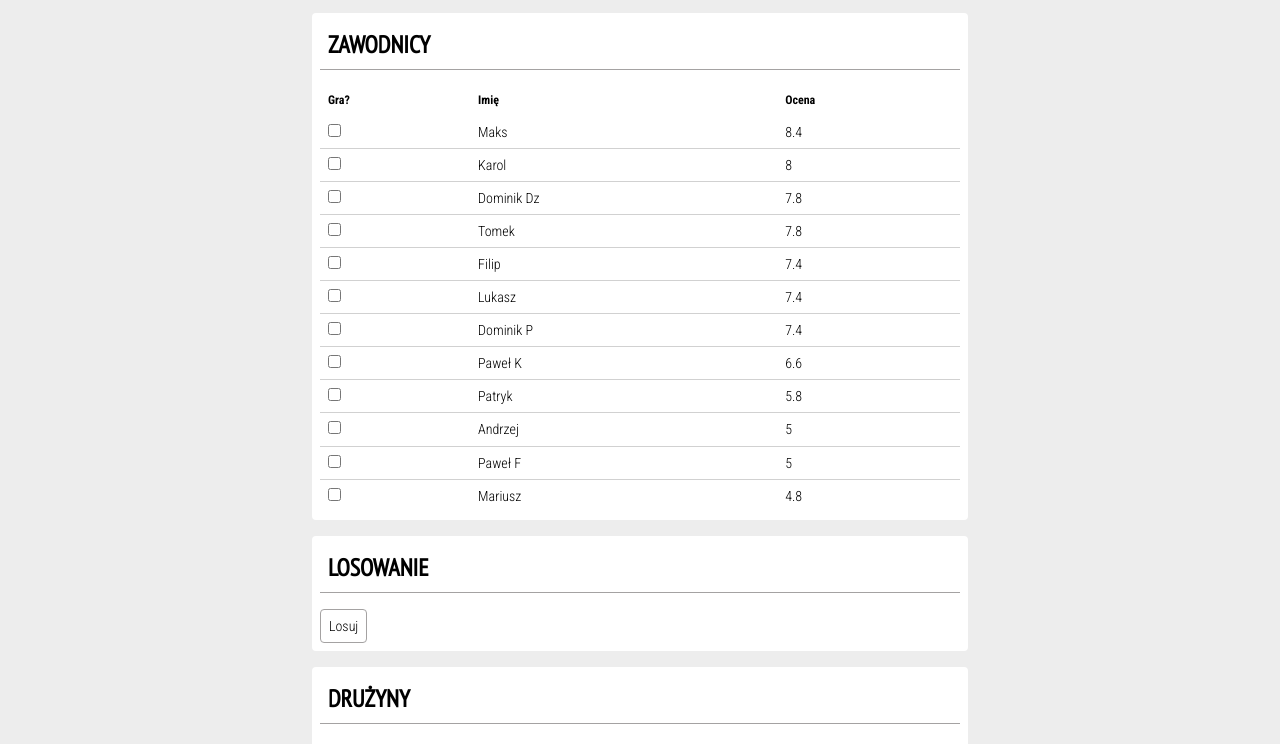
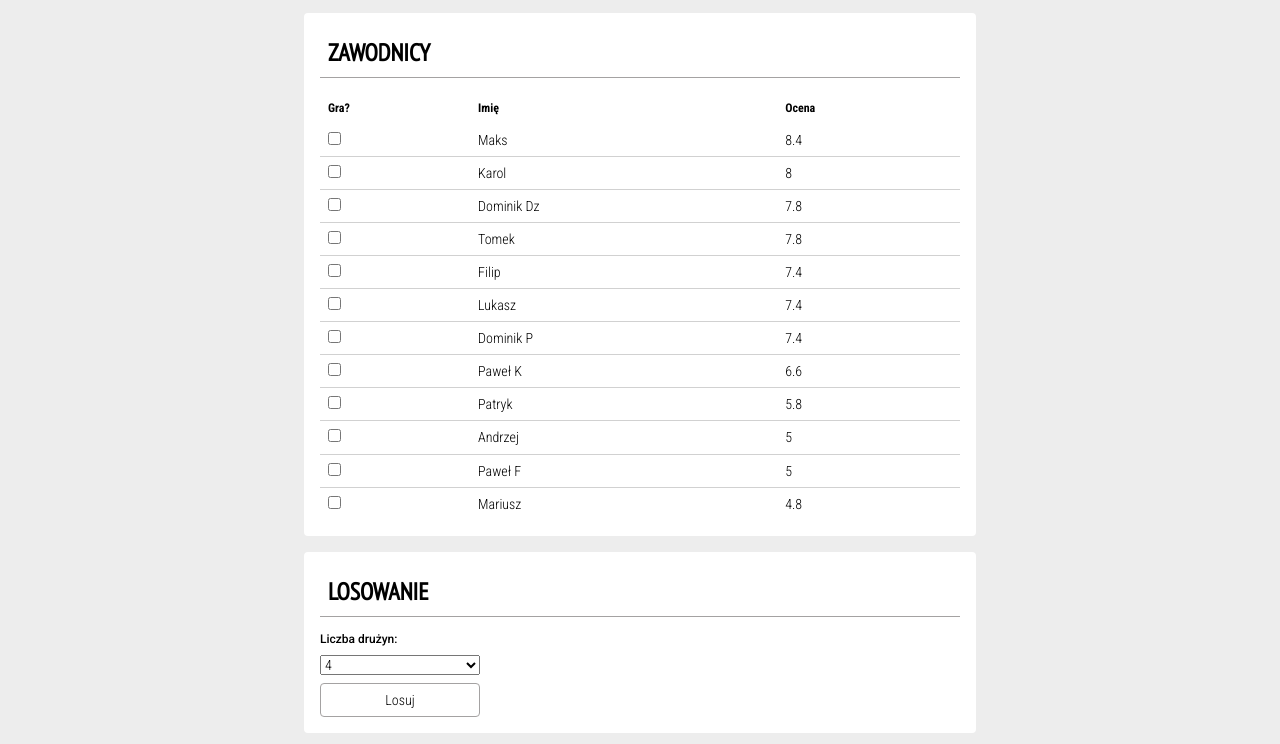
Before and after one commit to kadza/basket, a website with bundled scripts: page index.html in a window 1280 px wide. Shown: the part 56-800 px from the top of the page. Built offline with nearby package versions, Linux system fonts and the light colour scheme.

Commit message:
Style adjustments

```diff
--- a/index.css
+++ b/index.css
@@ -72,22 +72,43 @@ button {
     font-family: "Roboto Condensed", sans-serif;
     font-size: 0.875rem;
     cursor: pointer;
+    width: 100%;
+}
+
+select {
+    width: 100%;
+    font-size: 0.875rem;
+    font-family: "Roboto Condensed", sans-serif;
+}
+
+label {
+    font-size: 0.75rem;
 }
 
 .card {
     width: 90%;
-    padding: 0.5rem;
+    padding: 1rem;
     border-radius: 0.25rem;
     background-color: #fff;
+}
+
+.card-content {
+    display: flex;
+    flex-direction: column;
+    gap: 0.5rem;
+    width: 100%;
 }
 
 @media screen and (min-width: 768px) {
     .card {
         width: 50%;
     }
+
+    button {
+        width: 10rem;
+    }
+
+    select {
+        width: 10rem;
+    }
 }
-
-.card .card-content {
-    width: 100%;
-    gap: 0.5rem;
-}
--- a/index.html
+++ b/index.html
@@ -25,7 +25,14 @@
         </div>
         <div class="card">
             <h2>Losowanie</h2>
-            <button type="submit" id="submit">Losuj</button>
+            <div class="card-content">
+                <label for="numberOfTeams">Liczba drużyn:</label>
+                <select name="numberOfTeams" id="numberOfTeams">
+                    <option value="2">2</option>
+                    <option value="4" selected>4</option>
+                </select>
+                <button type="submit" id="submit">Losuj</button>
+            </div>
         </div>
         <div class="card">
             <h2>Drużyny</h2>
--- a/index.js
+++ b/index.js
@@ -58,9 +58,9 @@ const createTeamsTable = (teams) => {
   dvTable.appendChild(table);
 }
 
-export const generateTeams = () => {
+export const generateTeams = (players, numberOfTeams) => {
   const playersPlaying = players.filter(player => document.querySelector(`input[name="${player.name}-is-playing"]`).checked);
-  const teams = createTeams(playersPlaying, 4);
+  const teams = createTeams(playersPlaying, numberOfTeams);
   console.log(teams);
   createTeamsTable(teams);
 }
@@ -69,4 +69,4 @@ export const generateTeams = () => {
 const players = await fetch("players.json").then(response => response.json());
 
 createPlayersTable(players);
-document.getElementById("submit").addEventListener("click", generateTeams);
+document.getElementById("submit").addEventListener("click", () => generateTeams(players, parseInt(document.getElementById("numberOfTeams").value)));
```
